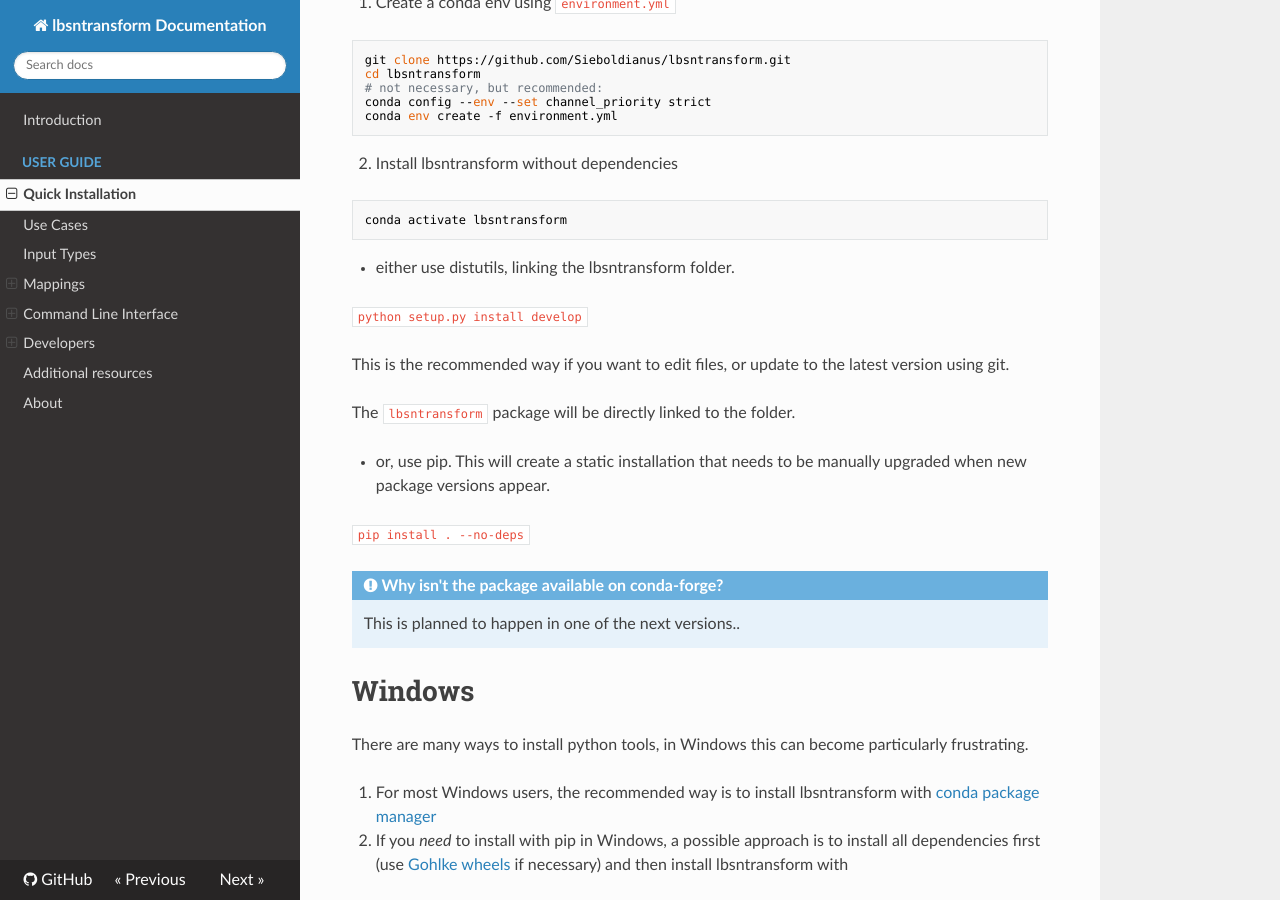
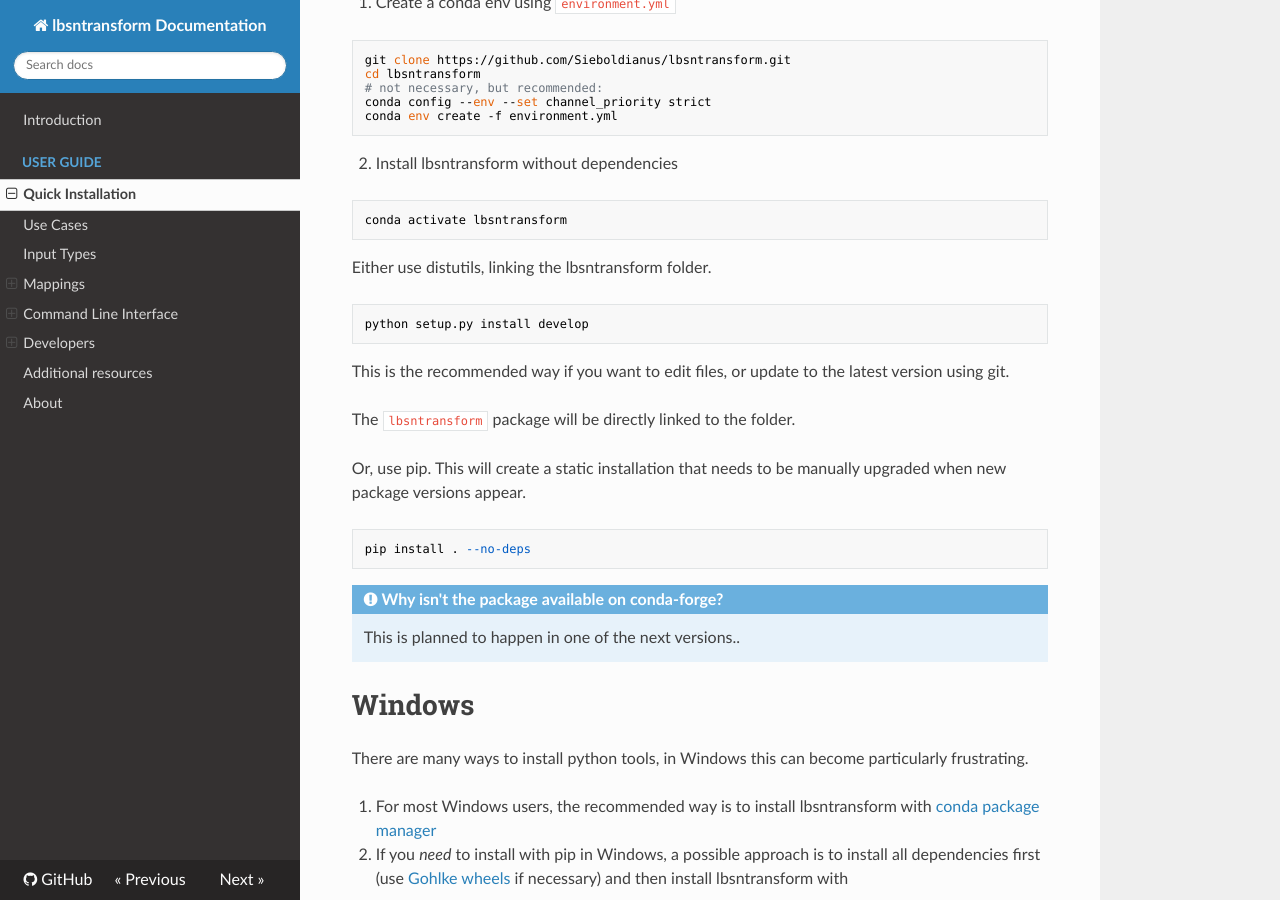
Before and after one commit to Sieboldianus/lbsntransform, an MkDocs documentation site: the page built from docs/quick-guide.md, in a window 1280 px wide and 900 px high, scrolled down 646 px. Built offline with MkDocs 1.6.1, drawn with Linux system fonts in a browser that asks for light colours; nearby versions of some CDN libraries.

Commit message:
Formatting fix

````diff
--- a/docs/quick-guide.md
+++ b/docs/quick-guide.md
@@ -27,23 +27,23 @@
 conda activate lbsntransform
 ```
 
-- either use distutils, linking the lbsntransform folder.
+Either use distutils, linking the lbsntransform folder.
 
-  ```
-  python setup.py install develop
-  ```
+```
+python setup.py install develop
+```
 
-  This is the recommended way if you want to edit files, or update to
-  the latest version using git.
+This is the recommended way if you want to edit files, or update to
+the latest version using git.
 
-  The `lbsntransform` package will be directly linked to the folder.
+The `lbsntransform` package will be directly linked to the folder.
 
-- or, use pip. This will create a static installation that needs
-  to be manually upgraded when new package versions appear.
+Or, use pip. This will create a static installation that needs
+to be manually upgraded when new package versions appear.
 
-  ```
-  pip install . --no-deps
-  ```
+```
+pip install . --no-deps
+```
 
 !!! note "Why isn't the package available on conda-forge?"
     This is planned to happen in one of the next versions..
````
